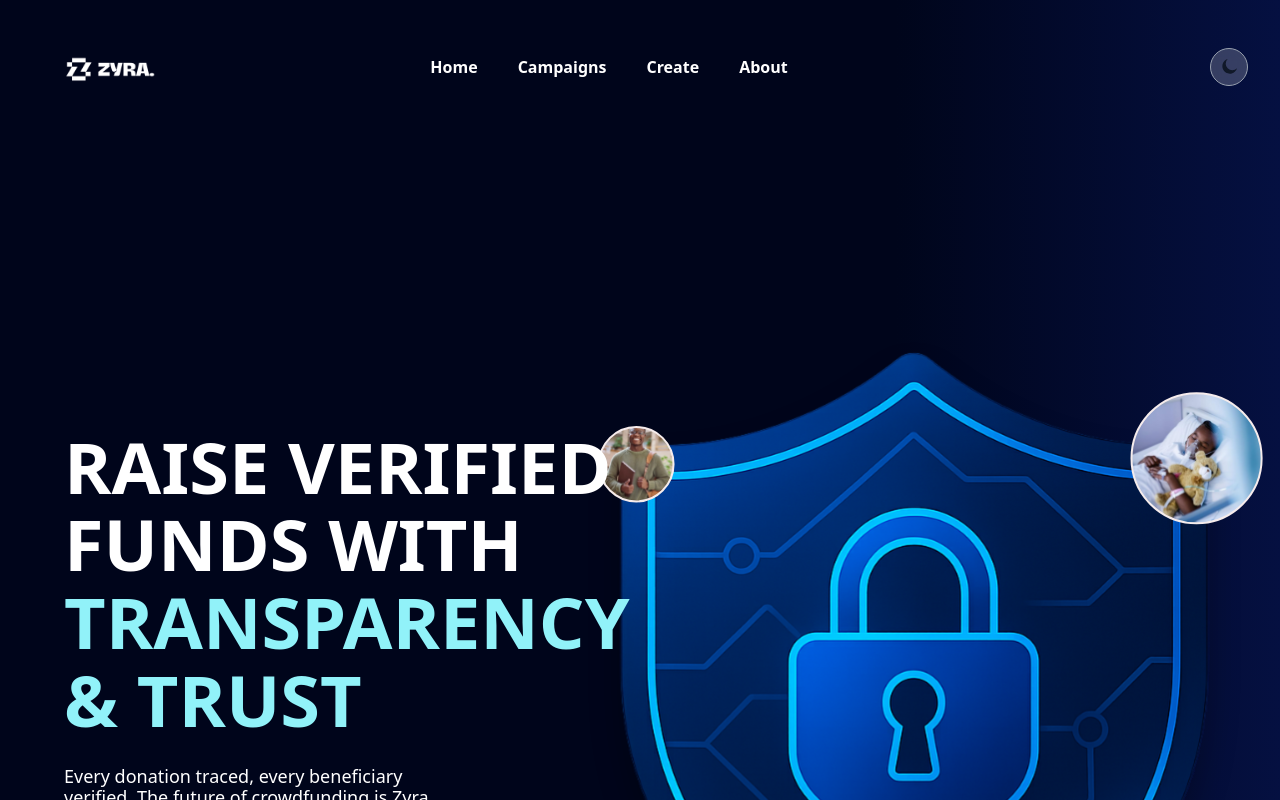
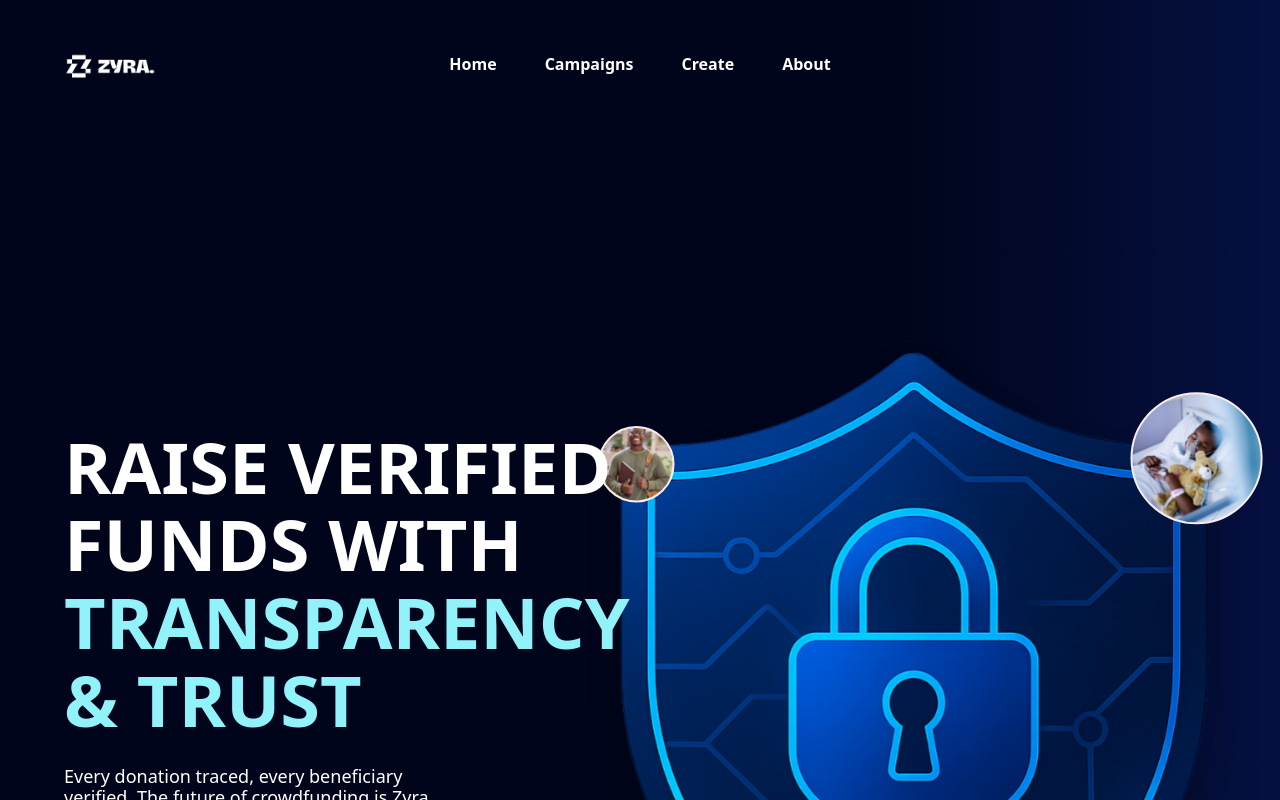
Before and after one commit to ZyraOrg/Zyra, a React (Vite) app in the folder frontend/: page / in a window 1280 px wide. Shown: the top 800 px of the page. Built offline with nearby package versions, Linux system fonts and the light colour scheme.

Commit message:
fixed nabar background, footer logo

```diff
--- a/frontend/src/components/FooterSection/FooterSection.jsx
+++ b/frontend/src/components/FooterSection/FooterSection.jsx
@@ -20,7 +20,7 @@ const FooterSection = () => {
 
   return (
     <main className="pb-5 md:space-y-9 pt-15 md:pt-20">
-      <div className="h-1 w-full border border-primary"></div>
+      <div className="w-full h-1 border border-primary"></div>
       <div className="px-7 md:px-30">
         <div className="flex flex-col justify-between gap-5 md:flex-row md:items-center md:max-w-6xl">
           <div
@@ -31,7 +31,7 @@ const FooterSection = () => {
             <img
               src={logo2}
               alt="logo"
-              className="inline-block object-contain w-32 h-32"
+             className="inline-block object-contain w-32 h-32 ml-[-26px]"
             />
             <p
               className="text-left text-[12px] md:text-[16px] text-gray-400 font-semibold"
@@ -124,7 +124,7 @@ const FooterSection = () => {
               href={SOCIAL_LINKS.twitter}
               target="_blank"
               rel="noopener noreferrer"
-              className="w-8 h-8 rounded-full bg-primary/70 flex items-center justify-center hover:bg-primary transition-colors"
+              className="flex items-center justify-center w-8 h-8 transition-colors rounded-full bg-primary/70 hover:bg-primary"
             >
               <BsTwitterX size={18} />
             </a>
@@ -132,7 +132,7 @@ const FooterSection = () => {
               href={SOCIAL_LINKS.telegram}
               target="_blank"
               rel="noopener noreferrer"
-              className="w-8 h-8 rounded-full bg-primary/70 flex items-center justify-center hover:bg-primary transition-colors"
+              className="flex items-center justify-center w-8 h-8 transition-colors rounded-full bg-primary/70 hover:bg-primary"
             >
               <BsTelegram size={18} />
             </a>
--- a/frontend/src/components/Navbar/Navbar.jsx
+++ b/frontend/src/components/Navbar/Navbar.jsx
@@ -6,7 +6,6 @@ import MulticulturalImg from "../../assets/logo.png";
 const Navbar = () => {
   const [isMobileMenuOpen, setIsMobileMenuOpen] = useState(false);
   const [scrolled, setScrolled] = useState(false);
-  const [darkMode, setDarkMode] = useState(false);
 
   useEffect(() => {
     AOS.init({
@@ -34,20 +33,11 @@ const Navbar = () => {
     return () => window.removeEventListener("scroll", handleScroll);
   }, []);
 
-  // Dark Mode handler
-  useEffect(() => {
-    if (darkMode) {
-      document.documentElement.classList.add("dark");
-    } else {
-      document.documentElement.classList.remove("dark");
-    }
-  }, [darkMode]);
-
   const toggleMobileMenu = () => {
     setIsMobileMenuOpen(!isMobileMenuOpen);
   };
 
-  // Gradient button style (reusable for links)
+
   const buttonClasses =
     "px-8 py-3 rounded-full text-black font-roboto font-extrabold text-lg " +
     "shadow-[0_0_20px_rgba(145,242,249,0.6)] " +
@@ -57,8 +47,8 @@ const Navbar = () => {
 
   return (
     <nav
-      className={`fixed left-0 z-50 flex items-center w-full px-8 py-2 transition-all duration-300 ${
-        scrolled ? "top-0 md:bg-black/40" : "top-10"
+      className={`fixed left-0 z-50 flex items-center w-full px-8 py-3 transition-all duration-300 ${
+        scrolled ? "top-0 bg-[#071555]" : "top-10 bg-transparent"
       }`}
     >
       {/* Logo */}
@@ -77,7 +67,7 @@ const Navbar = () => {
           <li key={i} data-aos="fade-down" data-aos-delay={i * 200}>
             <a
               href={`#${item.toLowerCase().replace(" ", "-")}`}
-              className="text-white font-roboto font-semibold relative pb-2 hover:text-[#91F2F9] transition-colors duration-300
+              className="text-white font-roboto font-semibold relative py-3 px-1 hover:text-[#91F2F9] transition-colors duration-300
                 after:content-[''] after:absolute after:bottom-0 after:left-0 after:w-0 after:h-[2px] after:bg-[#91F2F9] after:transition-all after:duration-300 hover:after:w-full"
             >
               {item}
@@ -85,32 +75,6 @@ const Navbar = () => {
           </li>
         ))}
       </ul>
-
-      {/* Dark Mode Toggle - Desktop (right side) */}
-      <button
-        onClick={() => setDarkMode(!darkMode)}
-        className="hidden p-2 ml-6 transition border border-gray-400 rounded-full md:flex dark:border-gray-200 bg-white/20 dark:bg-black/30 backdrop-blur-sm hover:scale-105"
-      >
-        {darkMode ? (
-          <svg
-            xmlns="http://www.w3.org/2000/svg"
-            className="w-5 h-5 text-yellow-400"
-            fill="currentColor"
-            viewBox="0 0 24 24"
-          >
-            <path d="M12 18a6 6 0 100-12 6 6 0 000 12z" />
-          </svg>
-        ) : (
-          <svg
-            xmlns="http://www.w3.org/2000/svg"
-            className="w-5 h-5 text-gray-900"
-            fill="currentColor"
-            viewBox="0 0 24 24"
-          >
-            <path d="M21.64 13.64A9 9 0 1110.36 2.36a7 7 0 1011.28 11.28z" />
-          </svg>
-        )}
-      </button>
 
       {/* Mobile Hamburger */}
       <div className="relative z-50 ml-auto md:hidden">
@@ -143,44 +107,18 @@ const Navbar = () => {
           <>
             {/* Background overlay */}
             <div
-              className="fixed inset-0 z-40 bg-black/50 backdrop-blur-sm"
+              className="fixed inset-0 z-40 backdrop-blur-md bg-blue-950/20"
               onClick={toggleMobileMenu}
             />
 
             {/* Menu content */}
-            <div className="fixed top-0 right-0 z-50 flex flex-col items-center justify-start w-64 h-full pt-10 space-y-8 border border-transparent/40 bg-black/40 backdrop-blur-xl">
-              {/* Dark Mode Toggle - Mobile (top right) */}
-              <button
-                onClick={() => setDarkMode(!darkMode)}
-                className="self-end p-2 mb-6 mr-6 transition border border-gray-400 rounded-full dark:border-gray-200 bg-white/20 dark:bg-black/30 backdrop-blur-sm hover:scale-105"
-              >
-                {darkMode ? (
-                  <svg
-                    xmlns="http://www.w3.org/2000/svg"
-                    className="w-5 h-5 text-yellow-400"
-                    fill="currentColor"
-                    viewBox="0 0 24 24"
-                  >
-                    <path d="M12 18a6 6 0 100-12 6 6 0 000 12z" />
-                  </svg>
-                ) : (
-                  <svg
-                    xmlns="http://www.w3.org/2000/svg"
-                    className="w-5 h-5 text-gray-100"
-                    fill="currentColor"
-                    viewBox="0 0 24 24"
-                  >
-                    <path d="M21.64 13.64A9 9 0 1110.36 2.36a7 7 0 1011.28 11.28z" />
-                  </svg>
-                )}
-              </button>
-
-              {/* Navlinks as buttons */}
+            <div className="fixed top-0 right-0 z-50 flex flex-col items-center justify-start w-64 h-full pt-10 space-y-8 border border-white/10 bg-white/10 backdrop-blur-2xl">
+              {/* Navlinks */}
               {["Home", "Campaigns", "Create", "About"].map((item, i) => (
                 <a
                   key={i}
                   href={`#${item.toLowerCase().replace(" ", "-")}`}
-                  className={buttonClasses}
+                  className={`${buttonClasses} py-4`} // 🔹 extra top/bottom padding
                   data-aos="slide-left"
                   data-aos-duration="500"
                   data-aos-delay={100 + i * 100}
@@ -189,12 +127,12 @@ const Navbar = () => {
                 </a>
               ))}
 
-              {/* Lite Paper button */}
+              {/* Lite Paper */}
               <a
                 href="/Zyra-Litepaper-2025.pdf"
                 target="_blank"
                 rel="noopener noreferrer"
-                className={buttonClasses}
+                className={`${buttonClasses} py-4`} // 🔹 extra padding too
                 data-aos="slide-left"
                 data-aos-duration="500"
                 data-aos-delay="600"
```
